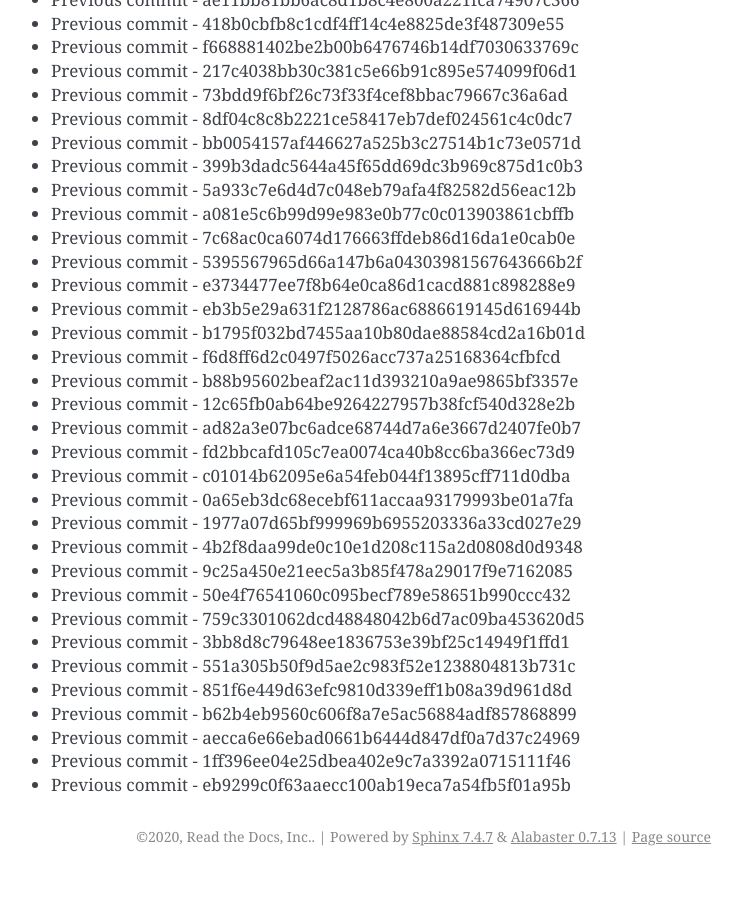
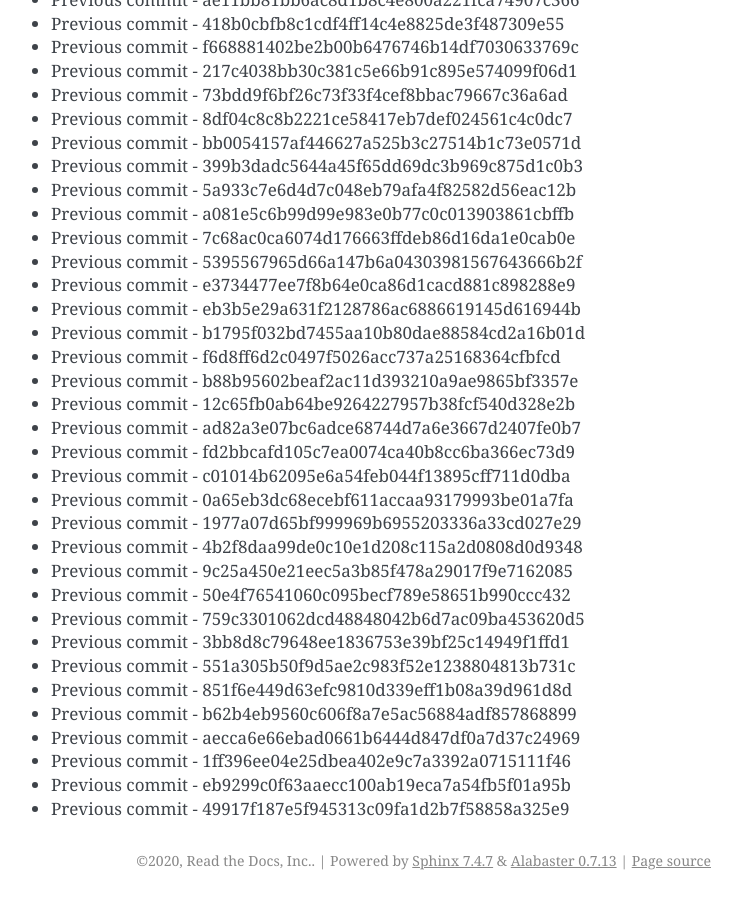
Before and after one commit to readthedocs/rtd-git-stresstest, a Sphinx documentation site: the page built from docs/updates.rst, in a window 1280 px wide and 900 px high, scrolled down 10460 px. Shown: the whole window, without its empty margins (399-1141 px from the left). Built offline with Sphinx 7.4.7, drawn with Linux system fonts in a browser that asks for light colours; before the commit the page ends 11336 px from its top, so only the background shows below that.

Commit message:
Generating commit from previous: 49917f187e5f945313c09fa1d2b7f58858a325e9

```diff
--- a/docs/updates.rst
+++ b/docs/updates.rst
@@ -471,3 +471,4 @@ It can be tested for any performance characteristics.
 * Previous commit - aecca6e66ebad0661b6444d847df0a7d37c24969
 * Previous commit - 1ff396ee04e25dbea402e9c7a3392a0715111f46
 * Previous commit - eb9299c0f63aaecc100ab19eca7a54fb5f01a95b
+* Previous commit - 49917f187e5f945313c09fa1d2b7f58858a325e9
```
